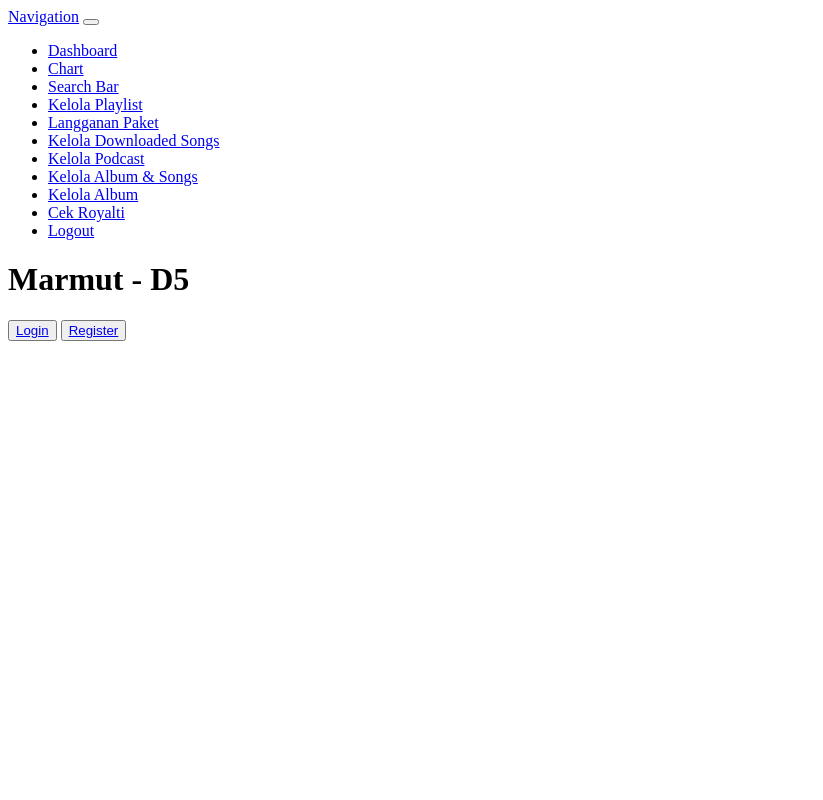
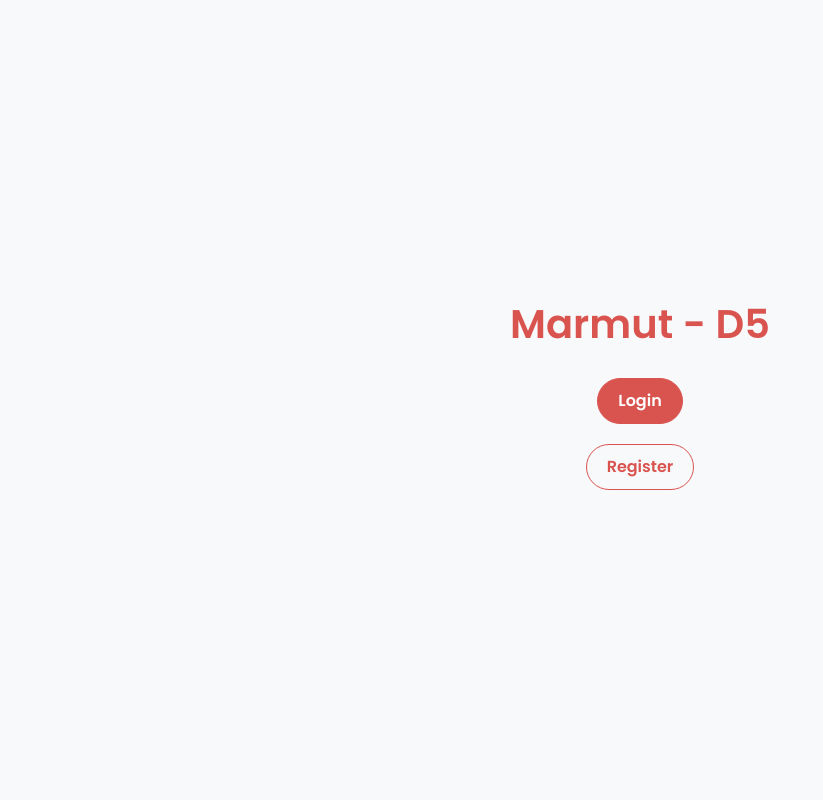
Before and after one commit to citraandh/Mermute, a Django app: template main/templates/landing_page.html in a window 1280 px wide. Shown: the whole page, without its empty margins (0-823 px from the left). Run offline with Django 3.2, Linux system fonts and the light colour scheme; the template is opened without the code that fills it, so the values that code supplies are empty; some libraries are stand-ins or nearby versions.

Commit message:
Update landing page styling

```diff
--- a/main/templates/landing_page.html
+++ b/main/templates/landing_page.html
@@ -2,63 +2,76 @@
 <html>
 
 <head>
+    <meta charset="UTF-8">
+    <meta name="viewport" content="width=device-width, initial-scale=1.0">
     <title>Landing Page</title>
-    <nav class="navbar navbar-dark bg-danger">
-        <div class="container">
-            <a class="navbar-brand" href="#">Navigation</a>
-            <button class="navbar-toggler" type="button" data-toggle="collapse" data-target="#navbarSupportedContent"
-                aria-controls="navbarSupportedContent" aria-expanded="false" aria-label="Toggle navigation">
-                <span class="navbar-toggler-icon"></span>
-            </button>
-            <div class="collapse navbar-collapse" id="navbarSupportedContent">
-                <ul class="navbar-nav mr-auto">
-                    <li class="nav-item active">
-                        <a class="nav-link" href="#">Dashboard</a>
-                    </li>
-                    <li class="nav-item">
-                        <a class="nav-link" href="#">Chart</a>
-                    </li>
-                    <li class="nav-item">
-                        <a class="nav-link" href="#">Search Bar</a>
-                    </li>
-                    <li class="nav-item">
-                        <a class="nav-link" href="#">Kelola Playlist</a>
-                    </li>
-                    <li class="nav-item">
-                        <a class="nav-link" href="#">Langganan Paket</a>
-                    </li>
-                    <li class="nav-item">
-                        <a class="nav-link" href="#">Kelola Downloaded Songs</a>
-                    </li>
-                    <li class="nav-item">
-                        <a class="nav-link" href="#">Kelola Podcast</a>
-                    </li>
-                    <li class="nav-item">
-                        <a class="nav-link" href="#">Kelola Album & Songs</a>
-                    </li>
-                    <li class="nav-item">
-                        <a class="nav-link" href="#">Kelola Album</a>
-                    </li>
-                    <li class="nav-item">
-                        <a class="nav-link" href="#">Cek Royalti</a>
-                    </li>
-                    <li class="nav-item">
-                        <a class="nav-link" href="#">Logout</a>
-                    </li>
-                </ul>
-            </div>
-        </div>
-    </nav>
+    <!-- Bootstrap CSS -->
+    <link href="https://stackpath.bootstrapcdn.com/bootstrap/4.5.2/css/bootstrap.min.css" rel="stylesheet">
+    <!-- Google Fonts -->
+    <link href="https://fonts.googleapis.com/css2?family=Poppins:wght@400;600&display=swap" rel="stylesheet">
+    <style>
+        body {
+            background-color: #f8f9fa;
+            font-family: 'Poppins', sans-serif;
+            color: #212529;
+            margin: 0;
+            overflow-x: hidden;
+        }
+
+        .container {
+            display: flex;
+            flex-direction: column;
+            align-items: center;
+            justify-content: center;
+            height: 100vh;
+            text-align: center;
+            position: relative;
+        }
+
+        .container h1 {
+            font-weight: 600;
+            color: #d9534f;
+            margin-bottom: 20px;
+        }
+
+        .container .btn {
+            margin: 10px;
+            padding: 10px 20px;
+            border-radius: 25px;
+            font-weight: 600;
+        }
+
+        .btn-primary {
+            background-color: #d9534f;
+            border-color: #d9534f;
+        }
+
+        .btn-primary:hover {
+            background-color: #c9302c;
+            border-color: #c9302c;
+        }
+
+        .btn-outline-secondary {
+            color: #d9534f;
+            border-color: #d9534f;
+        }
+
+        .btn-outline-secondary:hover {
+            background-color: #f8f9fa;
+        }
+    </style>
 </head>
 
 <body>
-    <h1>Marmut - D5</h1>
-    <button class="button">
-        <a href="login/">Login</a>
-    </button>
-    <button class="button">
-        <a href="register/">Register</a>
-    </button>
+    <div class="container">
+        <h1>Marmut - D5</h1>
+        <a href="login/" class="btn btn-primary">Login</a>
+        <a href="register/" class="btn btn-outline-secondary">Register</a>
+    </div>
+
+
+    <script src="https://code.jquery.com/jquery-3.5.1.slim.min.js"></script>
+    <script src="https://cdn.jsdelivr.net/npm/@popperjs/core@2.9.3/dist/umd/popper.min.js"></script>
+    <script src="https://stackpath.bootstrapcdn.com/bootstrap/4.5.2/js/bootstrap.min.js"></script>
 </body>
-
 </html>
```
